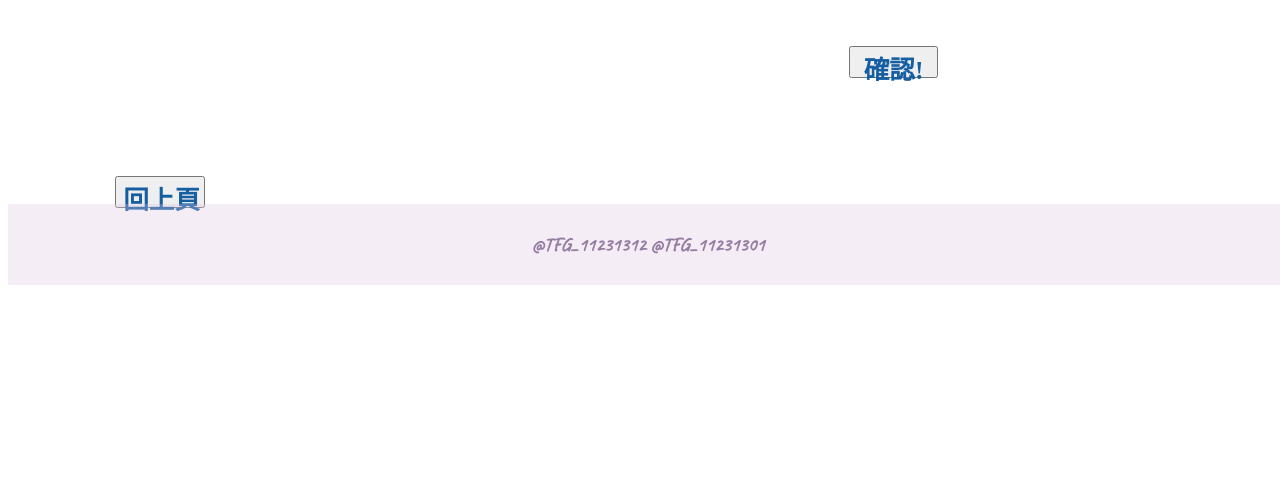
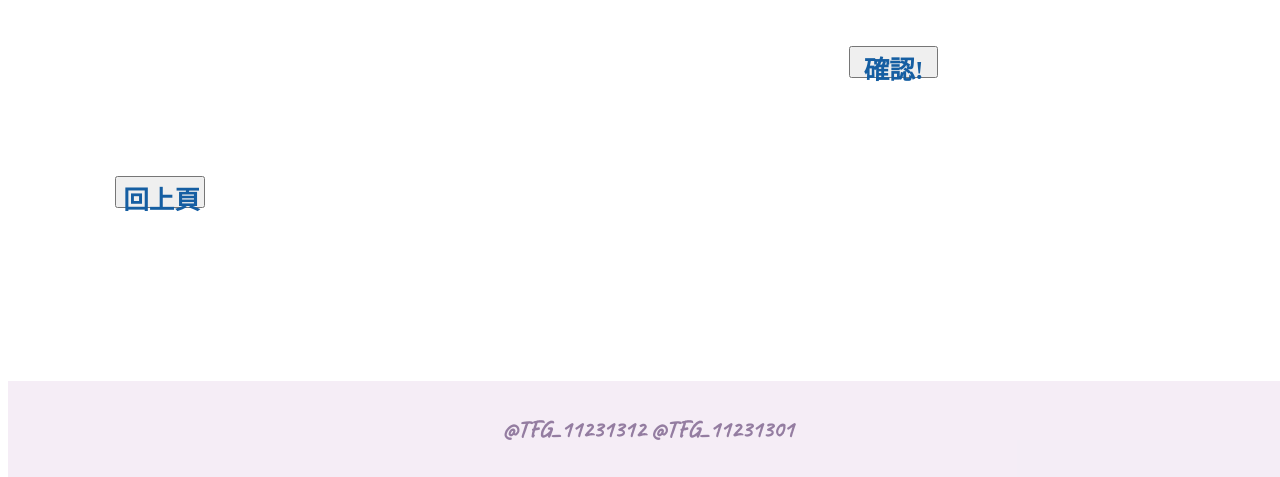
Before and after one commit to Jewelllll/11231312_webPrject, a plain HTML site: page phy_tf.html in a window 1280 px wide. Shown: the part 323-800 px from the top of the page. Drawn offline with Linux system fonts and the light colour scheme; a web font is replaced by a local one.

Commit message:
Update phy_tf.css

```diff
--- a/phy_tf.css
+++ b/phy_tf.css
@@ -106,7 +106,8 @@ footer{
   color: #947da1;
   width: 100vw;
   margin-top: 10vh;
-  position: relative;
-  top:3vh;
+  position: absolute;
+  bottom: 0;
+  font-size: 20px;
   font-family: caveat;
 }
```
